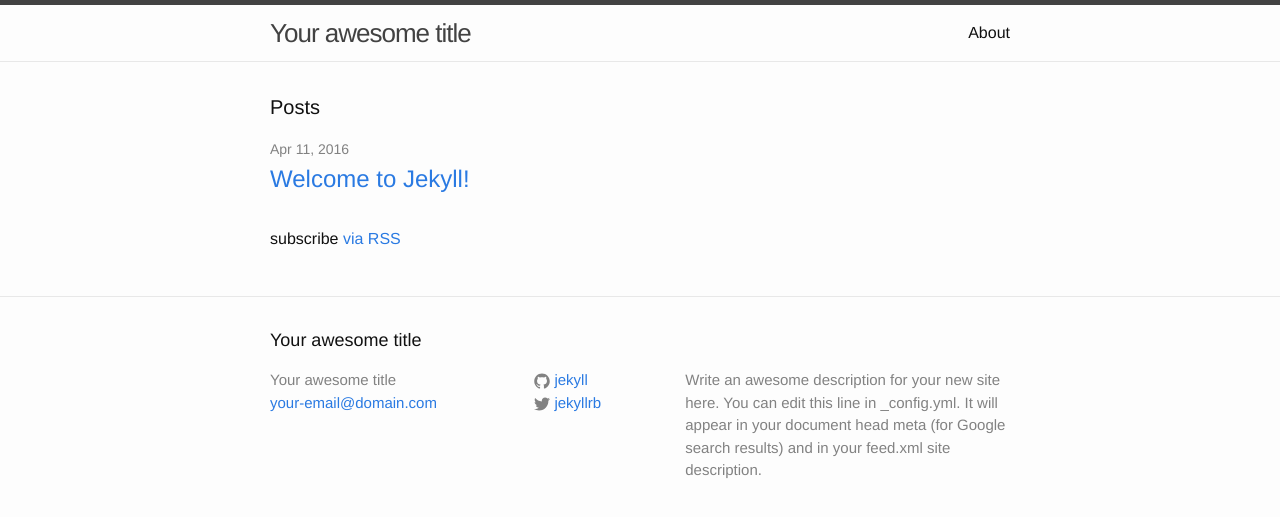
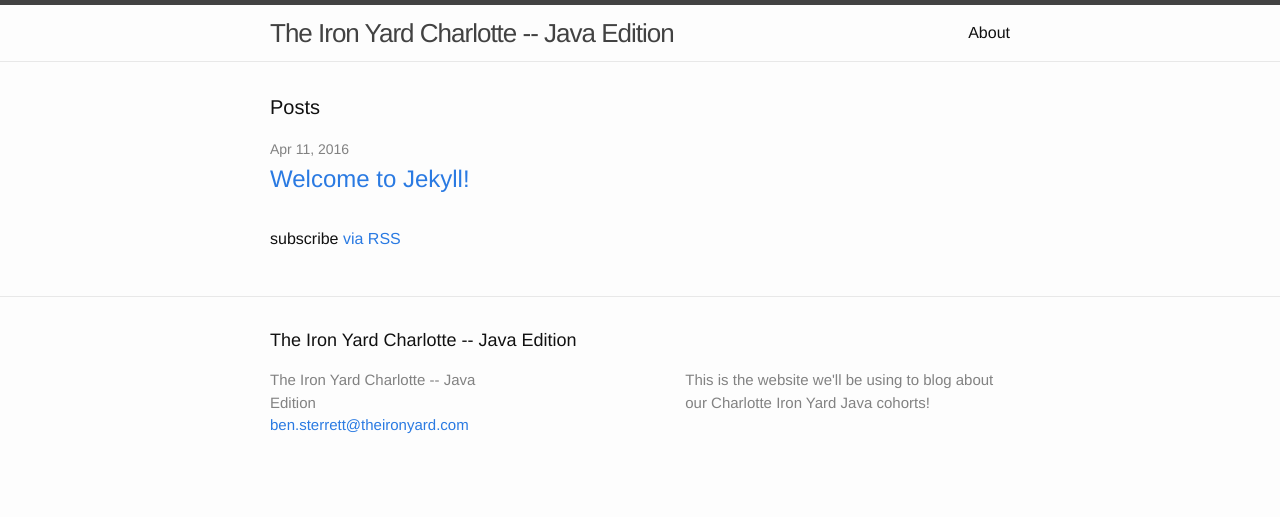
Before and after one commit to TIY-Charlotte-Java/TIY-Charlotte-Java.github.io, a Jekyll site: the page built from index.html, in a window 1280 px wide. Shown: the top 517 px of the page. Built offline with Jekyll 4.4.1, drawn with Linux system fonts in a browser that asks for light colours.

Commit message:
Updating information from config.yml

```diff
--- a/_config.yml
+++ b/_config.yml
@@ -6,16 +6,12 @@
 # 'jekyll serve'. If you change this file, please restart the server process.
 
 # Site settings
-title: Your awesome title
-email: your-email@domain.com
+title: The Iron Yard Charlotte -- Java Edition
+email: ben.sterrett@theironyard.com
 description: > # this means to ignore newlines until "baseurl:"
-  Write an awesome description for your new site here. You can edit this
-  line in _config.yml. It will appear in your document head meta (for
-  Google search results) and in your feed.xml site description.
+  This is the website we'll be using to blog about our Charlotte Iron Yard Java cohorts!
 baseurl: "" # the subpath of your site, e.g. /blog
-url: "http://yourdomain.com" # the base hostname & protocol for your site
-twitter_username: jekyllrb
-github_username:  jekyll
+url: "https://github.com/TIY-Charlotte-Java" # the base hostname & protocol for your site
 
 # Build settings
 markdown: kramdown
```
